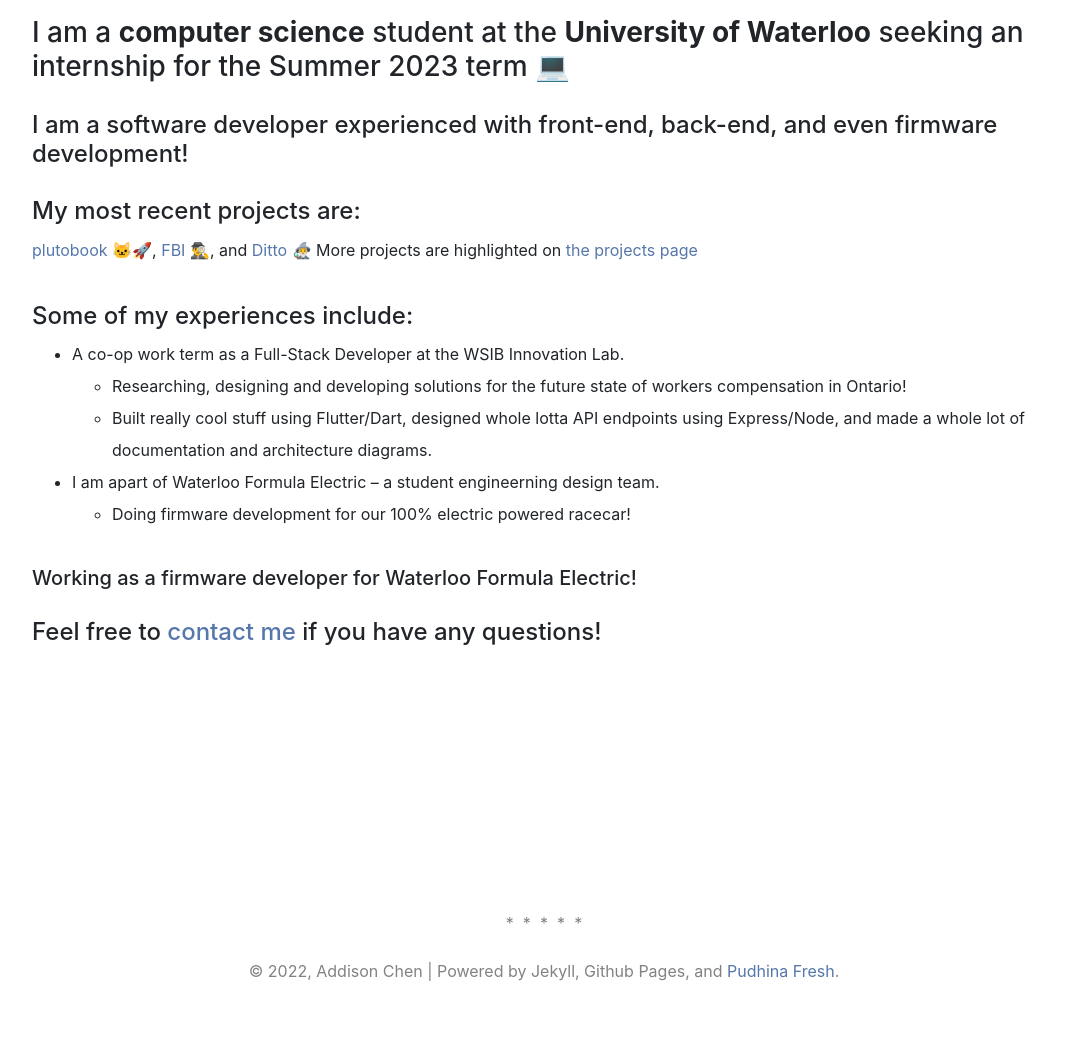
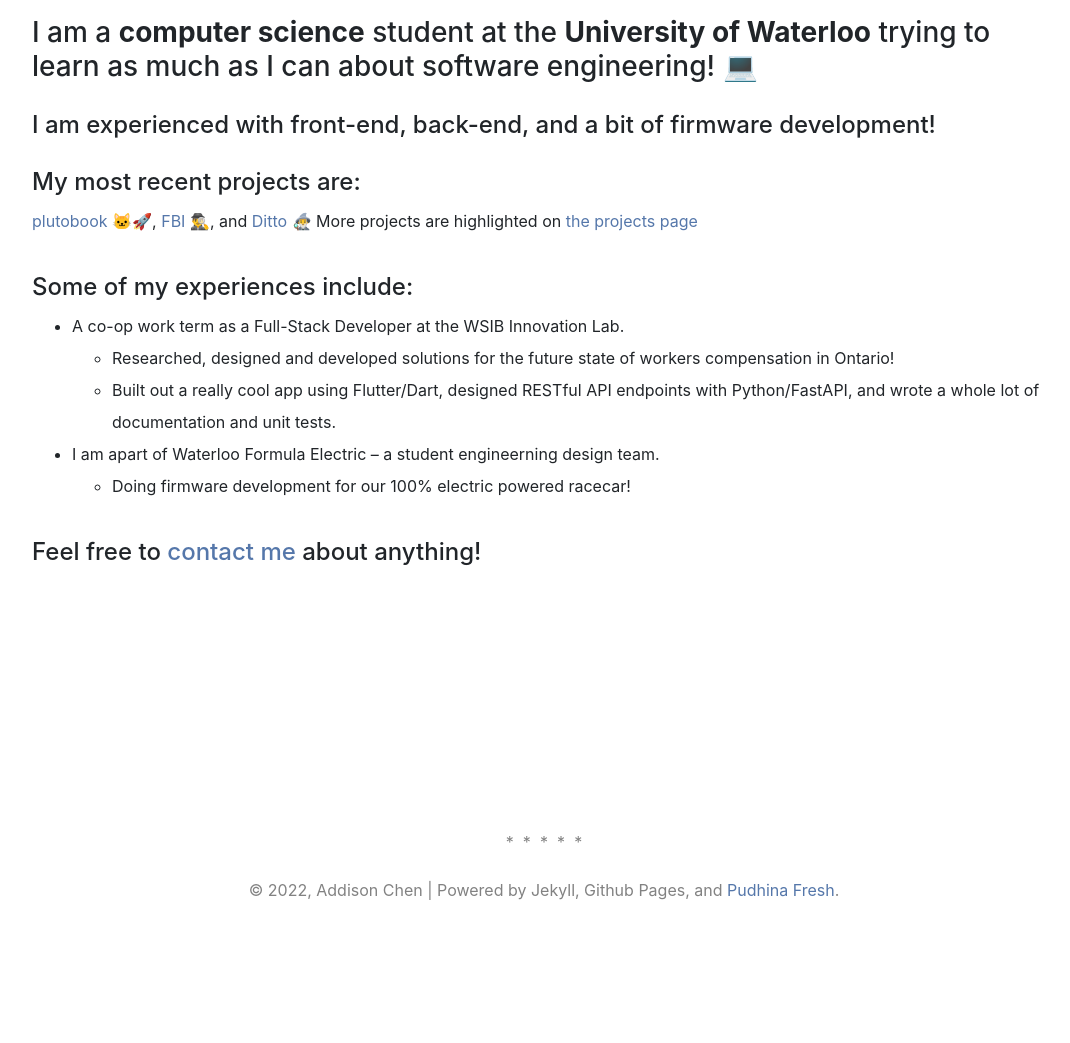
Before and after one commit to addison-ch/addison-ch.github.io, a Jekyll site: the page built from index.md, in a window 1280 px wide. Shown: the part 602-1645 px from the top of the page, without its empty margins (96-1166 px from the left). Built offline with Jekyll 4.4.1, drawn with Linux system fonts in a browser that asks for light colours; nearby versions of some CDN libraries; a style sheet for code colours, icons or effects is not loaded; after the commit the page ends 1564 px from its top, so only the background shows below that.

Commit message:
Update index.md

```diff
--- a/index.md
+++ b/index.md
@@ -10,28 +10,24 @@
 <!-- <h2 class="">🙋‍♂️ Welcome, and thank you for stopping by! </h2> -->
 <br>
 <img src="https://c.tenor.com/-z2KfO5zAckAAAAC/hello-there-baby-yoda.gif">
-### I am a **computer science** student at the **University of Waterloo** seeking an internship for the Summer 2023 term  💻
+### I am a **computer science** student at the **University of Waterloo** trying to learn as much as I can about software engineering! 💻
 
 
-#### I am a software developer experienced with front-end, back-end, and even firmware development!
+#### I am experienced with front-end, back-end, and a bit of firmware development!
 
 #### My most recent projects are:
 <a href="https://github.com/addison-ch/plutobook" target="_blank"> plutobook </a> 🐱‍🚀, <a href="https://github.com/addison-ch/FBI" target="_blank"> FBI </a> 🕵️‍♂️, and <a href="https://github.com/addison-ch/Ditto" target="_blank"> Ditto </a> 🧙‍♂️
 More projects are highlighted on <a href="/projects" target="_blank">the projects page</a>
 #### Some of my experiences include:
 - A co-op work term as a Full-Stack Developer at the WSIB Innovation Lab.
-  - Researching, designing and developing solutions for the future state of workers compensation in Ontario!
-  - Built really cool stuff using Flutter/Dart, designed whole lotta API endpoints using Express/Node, and made a whole lot of documentation and architecture diagrams.
+  - Researched, designed and developed solutions for the future state of workers compensation in Ontario!
+  - Built out a really cool app using Flutter/Dart, designed RESTful API endpoints with Python/FastAPI, and wrote a whole lot of documentation and unit tests.
 
 - I am apart of Waterloo Formula Electric -- a student engineerning design team.
   - Doing firmware development for our 100% electric powered racecar!
 
 
-##### Working as a firmware developer for Waterloo Formula Electric!
-
-
-#### Feel free to [contact me](mailto:addison.chen@uwaterloo.ca) if you have any questions!
-
+#### Feel free to [contact me](mailto:addison.chen@uwaterloo.ca) about anything!
 
 <br>
 <br>
```
